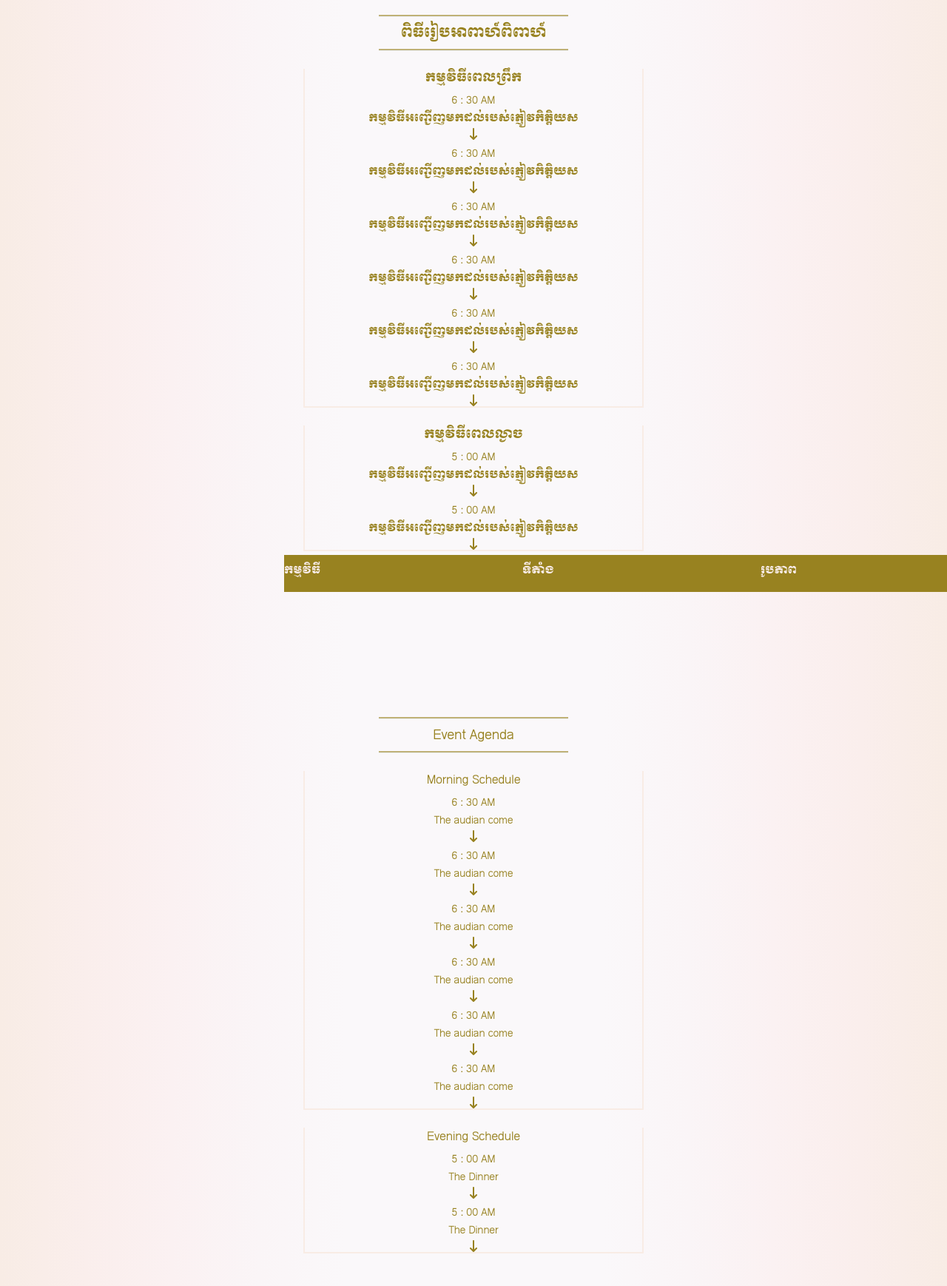
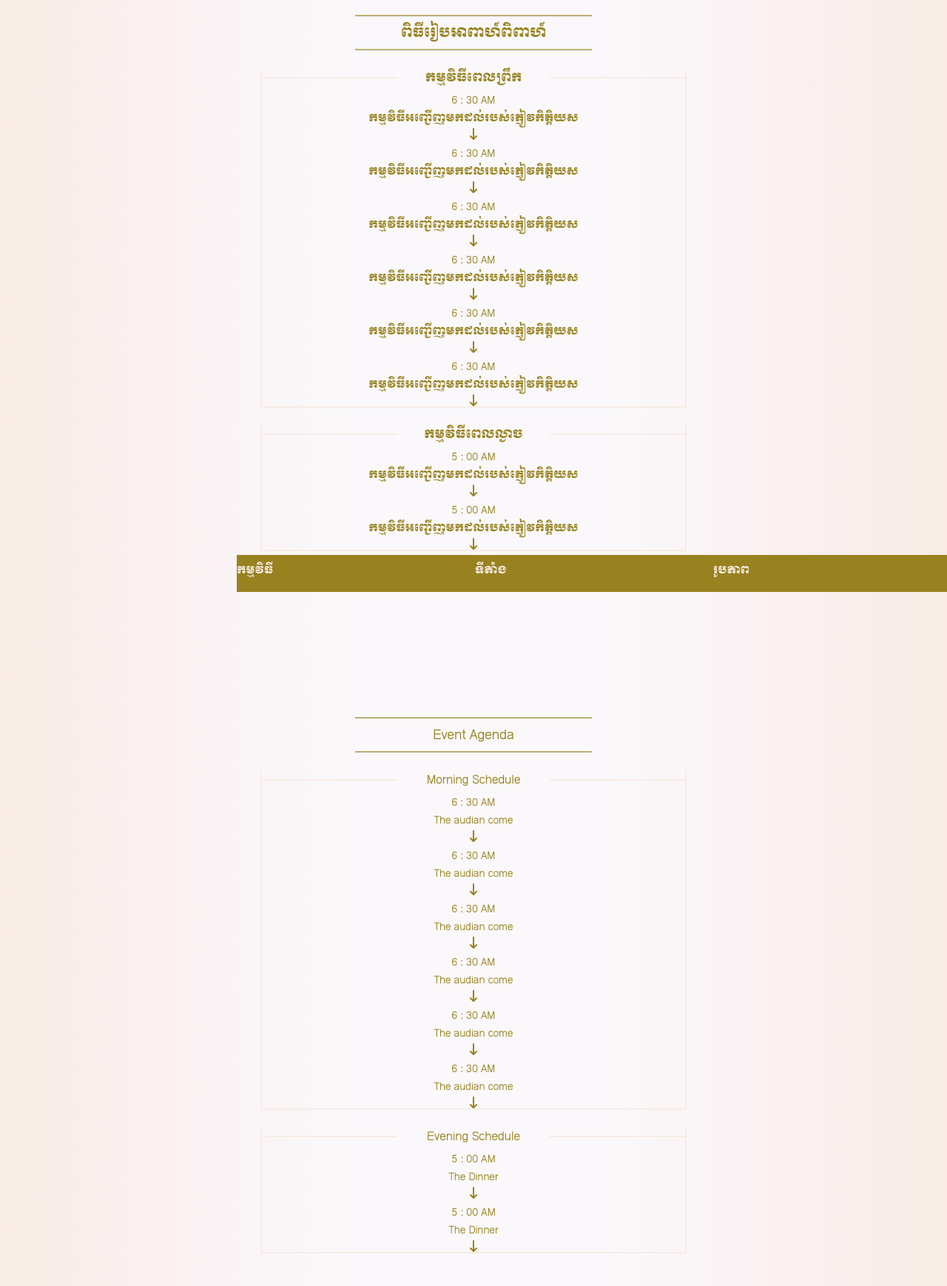
Before and after one commit to Chaktokrong/invitation-app, a Next.js app: page /Agenda in a window 1280 px wide. Shown: the whole page at 74% size. Built offline with nearby package versions, Linux system fonts and the light colour scheme.

Commit message:
01/04/24

```diff
--- a/app/Agenda/agenda.scss
+++ b/app/Agenda/agenda.scss
@@ -18,11 +18,15 @@
 
   .morning-agenda {
     width: 90%;
+    // border-top: 2px solid #f8ece5;
     border-right: 2px solid #f8ece5;
     border-left: 2px solid #f8ece5;
     border-bottom: 2px solid #f8ece5;
-
+    .divider-title{
+      border-top: 2px solid #f8ece5;
+    }
     .morning-title {
+      width: fit-content;
       font-family: $font-title;
       font-size: $font-size-subtitle;
       text-align: center !important;
--- a/app/Agenda/page.js
+++ b/app/Agenda/page.js
@@ -1,5 +1,5 @@
 import React from "react";
-import { Stack, Text, Divider } from "@chakra-ui/react";
+import { Stack, Text, Box, Divider } from "@chakra-ui/react";
 //Icons
 import { FaArrowDownLong } from "react-icons/fa6";
 //Srcs
@@ -78,6 +78,9 @@ export default function Agenda() {
       title: "The Dinner",
     },
   ];
+
+  // console.log("sdf", agendaEveningEn[agendaEveningEn.length - 1])
+
   return (
     <Stack className="agenda-page" direction="column" spacing={6}>
       <Stack direction="column">
@@ -92,7 +95,16 @@ export default function Agenda() {
 
       <Stack direction="row" justifyContent="center">
         <Stack direction="column" className="morning-agenda">
-          <Text className="morning-title">កម្មវិធីពេលព្រឹក</Text>
+          <Stack direction="row" justifyContent="space-between">
+            <Stack direction="column" justifyContent="center" sx={{ width: "32%" }}>
+              <Box className="divider-title" />
+            </Stack>
+            <Text className="morning-title" sx={{ width: "280px" }}>កម្មវិធីពេលព្រឹក</Text>
+            <Stack direction="column" justifyContent="center" sx={{ width: "32%" }}>
+              <Box className="divider-title" />
+            </Stack>
+          </Stack>
+
           {agendaMorning?.map((row, index) => {
             return (
               <Stack direction="column" key={index}>
@@ -109,7 +121,15 @@ export default function Agenda() {
 
       <Stack direction="row" justifyContent="center">
         <Stack direction="column" className="morning-agenda">
-          <Text className="morning-title">កម្មវិធីពេលល្ងាច</Text>
+          <Stack direction="row" justifyContent="space-between">
+            <Stack direction="column" justifyContent="center" sx={{ width: "32%" }}>
+              <Box className="divider-title" />
+            </Stack>
+            <Text className="morning-title" sx={{ width: "280px" }}>កម្មវិធីពេលល្ងាច</Text>
+            <Stack direction="column" justifyContent="center" sx={{ width: "32%" }}>
+              <Box className="divider-title" />
+            </Stack>
+          </Stack>
 
           {agendaEvening?.map((row, index) => {
             return (
@@ -137,7 +157,17 @@ export default function Agenda() {
 
       <Stack direction="row" justifyContent="center">
         <Stack direction="column" className="morning-agenda">
-          <Text className="morning-title">Morning Schedule</Text>
+
+          <Stack direction="row" justifyContent="space-between">
+            <Stack direction="column" justifyContent="center" sx={{ width: "32%" }}>
+              <Box className="divider-title" />
+            </Stack>
+            <Text className="morning-title" sx={{ width: "280px" }}>Morning Schedule</Text>
+            <Stack direction="column" justifyContent="center" sx={{ width: "32%" }}>
+              <Box className="divider-title" />
+            </Stack>
+          </Stack>
+
           {agendaMorningEn?.map((row, index) => {
             return (
               <Stack direction="column" key={index}>
@@ -154,16 +184,28 @@ export default function Agenda() {
 
       <Stack direction="row" justifyContent="center">
         <Stack direction="column" className="morning-agenda">
-          <Text className="morning-title">Evening Schedule</Text>
+
+          <Stack direction="row" justifyContent="space-between">
+            <Stack direction="column" justifyContent="center" sx={{ width: "32%" }}>
+              <Box className="divider-title" />
+            </Stack>
+            <Text className="morning-title" sx={{ width: "280px" }}>Evening Schedule</Text>
+            <Stack direction="column" justifyContent="center" sx={{ width: "32%" }}>
+              <Box className="divider-title" />
+            </Stack>
+          </Stack>
 
           {agendaEveningEn?.map((row, index) => {
             return (
               <Stack direction="column" key={index}>
                 <Text className="time-title">{row?.time}</Text>
                 <Text className="agenda-des">{row?.title}</Text>
-                <Stack direction="row" justifyContent="center">
-                  <FaArrowDownLong className="arrow-icon" />
-                </Stack>
+                {
+                  agendaEveningEn[agendaEveningEn.length - 1] === agendaEveningEn.length ? null : <Stack direction="row" justifyContent="center">
+                    <FaArrowDownLong className="arrow-icon" />
+                  </Stack>
+                }
+
               </Stack>
             );
           })}
--- a/app/Introduction/page.js
+++ b/app/Introduction/page.js
@@ -32,6 +32,26 @@ export default function Introduction() {
         <Button className="btn-save-date">Click to save the date</Button>
       </Stack>
 
+      <Text className="invitation-title" sx={{ marginTop: '200px' }}>Wedding party</Text>
+      <Stack direction="row" justifyContent="center">
+        <Image
+          src="../../Images/bride-and-groom.png"
+          alt="header-img"
+          className="invitation-img"
+        />
+      </Stack>
+
+      <Stack direction="column" spacing={1}>
+        <Stack direction="row">
+          <Text className="wedding-family-title">Mr.</Text>
+          <Text className="wedding-family-title">Lok Lok</Text>
+        </Stack>
+        <Stack direction="row">
+          <Text className="wedding-family-name">Ms.</Text>
+          <Text className="wedding-family-name">Lok Srey</Text>
+        </Stack>
+      </Stack>
+
       <Footer />
     </Stack>
   );
--- a/app/layout.scss
+++ b/app/layout.scss
@@ -24,10 +24,10 @@
 
   .box-container {
     // background-color: red;
-    width: 40%;
+    width: 50%;
 
     @include laptop {
-      width: 40%;
+      width: 60%;
     }
     @include tablet {
       width: 100%;
```
